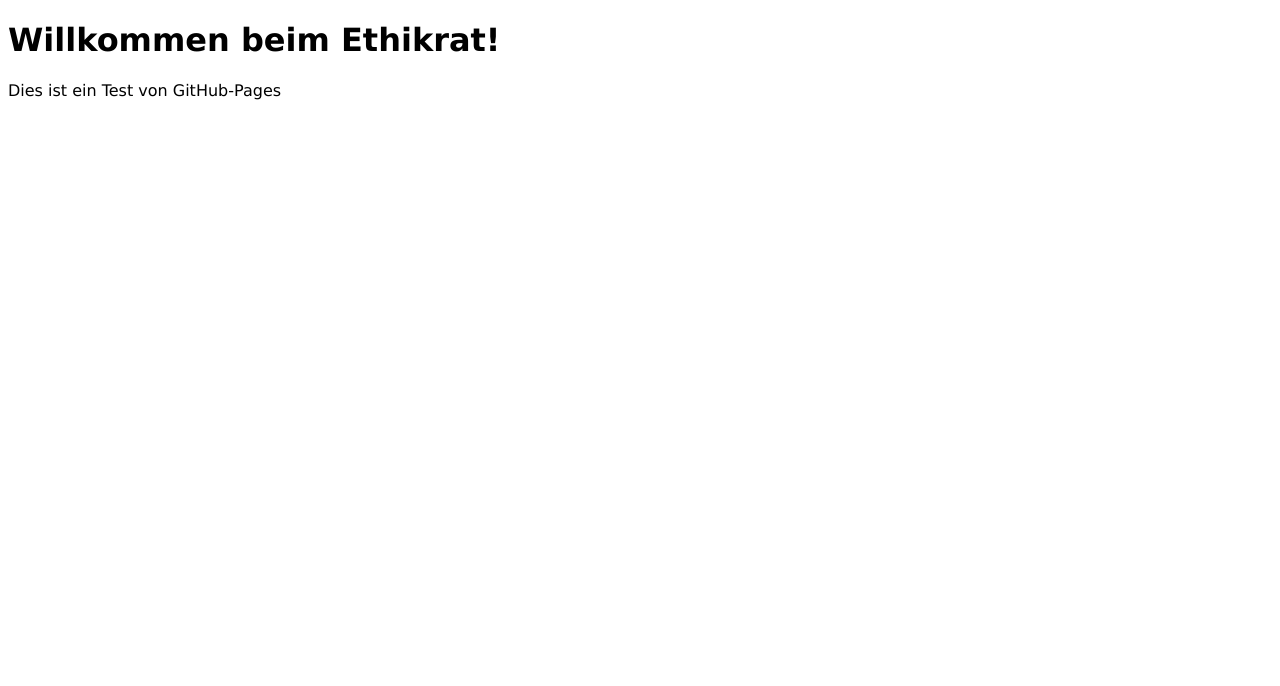
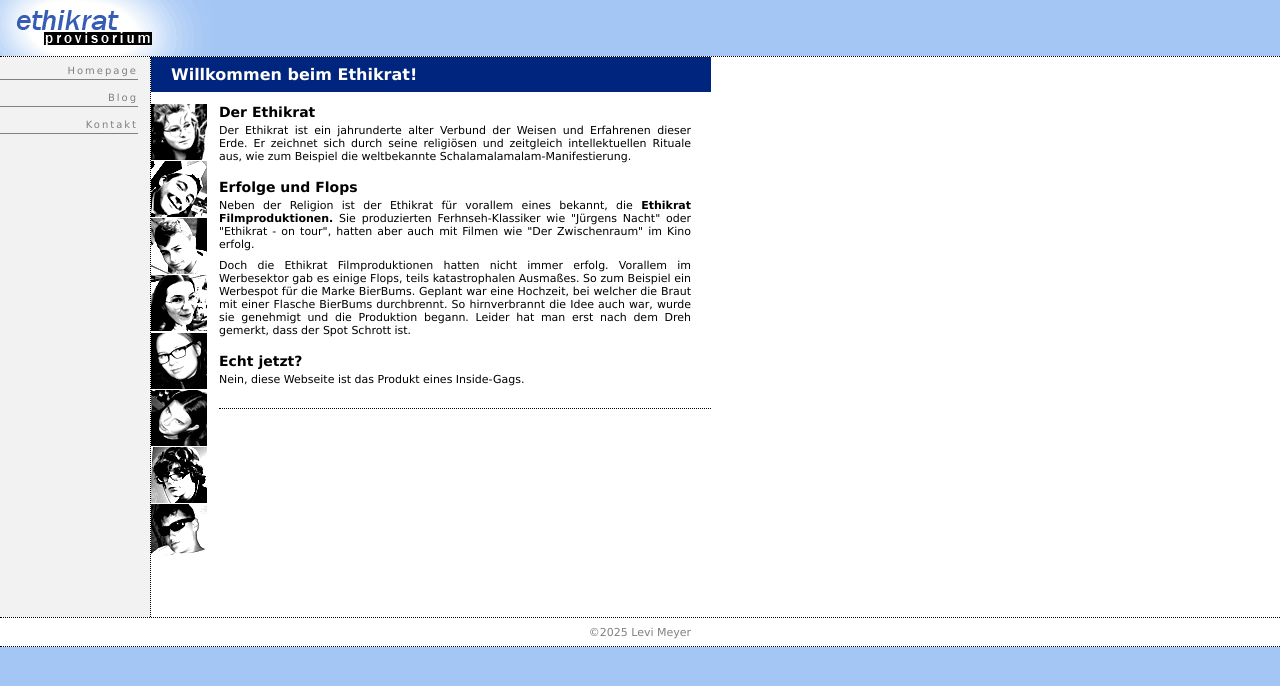
Before and after one commit to rudolf-007/rudolf-007.github.io, a plain HTML site: page index.html in a window 1280 px wide. Drawn offline with Linux system fonts and the light colour scheme.

Commit message:
added main page content

```diff
--- /dev/null
+++ b/footer-style.css
@@ -0,0 +1,6 @@
+/* CSS Document */
+* {
+	font-family:Verdana, Arial, Helvetica, sans-serif;
+	text-align: center;
+	color: grey;
+}
--- /dev/null
+++ b/footer.html
@@ -0,0 +1,13 @@
+<!DOCTYPE html>
+<html>
+<head>
+<meta http-equiv="Content-Type" content="text/html; charset=utf-8">
+<title>Footer</title>
+<link rel="stylesheet" type="text/css" href="superglobal-style.css">
+<link rel="stylesheet" type="text/css" href="footer-style.css">
+</head>
+
+<body>
+<p>&copy;2025 Levi Meyer</p>
+</body>
+</html>
--- /dev/null
+++ b/header-style.css
@@ -0,0 +1,8 @@
+/* CSS Document */
+body {
+	background-color: #a3c6f4;
+}
+
+img {
+	display: block;
+}
--- /dev/null
+++ b/header.html
@@ -0,0 +1,13 @@
+<!DOCTYPE HTML>
+<html>
+<head>
+<meta charset="utf-8">
+<title>Header</title>
+<link rel="stylesheet" type="text/css" href="superglobal-style.css">
+<link rel="stylesheet" type="text/css" href="header-style.css">
+</head>
+
+<body>
+<img src="header.gif" alt="ethikrat- provisorium">
+</body>
+</html>
--- a/index.html
+++ b/index.html
@@ -1,13 +1,44 @@
-<!DOCTYPE html>
+<!DOCTYPE HTML>
 <html lang="de">
 <head>
-    <title>Startseite</title>
-    <meta charset="UTF-8">
+<meta charset="utf-8">
+	<title>ethikrat - homepage</title>
 	<link rel="stylesheet" type="text/css" href="style.css">
+	<link rel="stylesheet" type="text/css" href="superglobal-style.css">
 </head>
 
 <body>
+	<div id="container">
+	<table width="100%" border="0" cellspacing="0">
+		<tr>
+			<td id="header" colspan="3">
+				<iframe src="header.html" height="56px" width="100%" frameborder="0" scrolling="no"></iframe>
+			</td>
+		</tr>
+		<tr>
+			<td valign="top" id="sidebar">
+				<iframe src="sidebar.html" height="560px" width="150px" frameborder="0" scrolling="no"></iframe>
+			</td>
+			<td valign="top" id="content">
 				<h1>Willkommen beim Ethikrat!</h1>
-    <p>Dies ist ein Test von GitHub-Pages</p>
+				<img id="content-side" src="people.gif" src="einige Ethikratler">
+				<h2>Der Ethikrat</h2>
+				<p>Der Ethikrat ist ein jahrunderte alter Verbund der Weisen und Erfahrenen dieser Erde. Er zeichnet sich durch seine religiösen und zeitgleich intellektuellen Rituale aus, wie zum Beispiel die weltbekannte Schalamalamalam-Manifestierung.</p>
+				<h2>Erfolge und Flops</h2>
+				<p>Neben der Religion ist der Ethikrat für vorallem eines bekannt, die <b>Ethikrat Filmproduktionen.</b> Sie produzierten Ferhnseh-Klassiker wie "Jürgens Nacht" oder "Ethikrat - on tour", hatten aber auch mit Filmen wie "Der Zwischenraum" im Kino erfolg. </p>
+				<p>Doch die Ethikrat Filmproduktionen hatten nicht immer erfolg. Vorallem im Werbesektor gab es einige Flops, teils katastrophalen Ausmaßes. So zum Beispiel ein Werbespot für die Marke BierBums. Geplant war eine Hochzeit, bei welcher die Braut mit einer Flasche BierBums durchbrennt. So hirnverbrannt die Idee auch war, wurde sie genehmigt und die Produktion begann. Leider hat man erst nach dem Dreh gemerkt, dass der Spot Schrott ist.</p>
+				<h2>Echt jetzt?</h2>
+				<p>Nein, diese Webseite ist das Produkt eines Inside-Gags.</p>
+				<hr>
+			</td>
+			<td id="space"></td>
+		</tr>
+		<tr>
+			<td id="footer" colspan="3">
+			<iframe src="footer.html" height="20px" width="100%" frameborder="0" scrolling="no"></iframe>
+			</td>
+		</tr>
+	</table>
+	</div>
 </body>
 </html>
--- /dev/null
+++ b/sidebar-style.css
@@ -0,0 +1,34 @@
+/* CSS Document */
+body {
+	background-color: #f2f2f2;
+}
+
+ul {
+	margin-right: 12px;
+	margin-top: 8px;
+	list-style: none;
+	text-align: right;
+}
+
+li {
+	margin-bottom: 12px;
+}
+
+a {
+	letter-spacing: 2px;
+	text-decoration: none;
+	font-family: Verdana, Arial, Helvetica, sans-serif;
+	color: grey;
+}
+
+a div {
+	font-size: 10px;
+	padding-bottom: 3px;
+	border-bottom: solid 1px grey;
+}
+
+a div:hover {
+	background-color: #00257E;
+	border-bottom: solid 1px #00257E;
+	color: white;
+}
--- /dev/null
+++ b/sidebar.html
@@ -0,0 +1,22 @@
+<!DOCTYPE HTML>
+<html lang="de">
+<head>
+<meta charset="utf-8">
+<title>Sidebar</title>
+<link rel="stylesheet" type="text/css" href="superglobal-style.css">
+<link rel="stylesheet" type="text/css" href="sidebar-style.css">
+<script type="text/javascript">
+	function frameRedir(destination) {
+		document.write("baum");
+	}
+</script>
+</head>
+
+<body>
+	<ul>
+		<li><a href="index.html" target="_top"><div>Homepage</div></a></li>
+		<li><a href="blog.html" target="_top"><div>Blog</div></a></li>
+		<li><a href="kontakt.html" target="_top"><div>Kontakt</div></a></li>
+	</ul>
+</body>
+</html>
--- a/style.css
+++ b/style.css
@@ -1,3 +1,76 @@
-* {
-  font-family: verdana;
+/* global */
+body {
+	background-color: #a3c6f4;
 }
+
+iframe {
+	display: block;
+	border: none;
+}
+
+#container {
+	background-color: white;
+	border-bottom: dotted 1px black;
+}
+
+#header {
+	height: 56px;
+	border-bottom: dotted 1px black;
+}
+
+#sidebar {
+	width: 150px;
+	height: 560px;
+	background-color: #f2f2f2;
+	border-right: dotted 1px black;
+}
+
+#content {
+	width: 560px;
+}
+
+#content-side {
+	display: block;
+	float: left;
+	margin-right: 12px;
+}
+
+#footer {
+	padding-top: 8px;
+	border-top: dotted 1px black;
+}
+
+/* text styles */
+h1,h2,p {
+	font-family:Verdana, Arial, Helvetica, sans-serif;
+}
+
+p {
+	padding-left: 20px;
+	padding-right: 20px;
+	padding-bottom: 8px;
+	text-align: justify;
+}
+
+h1 {
+	padding: 8px;
+	padding-left: 20px;
+	margin-bottom: 12px;
+	font-size: 16px;
+	border-top: none;
+	border-left: none;
+	background-color: #00257e;
+	color: white;
+}
+
+h2 {
+	margin-top: 8px;
+	padding-bottom: 4px;
+	font-size: 14px;
+}
+
+hr {
+	margin-top: 14px;
+	border: none;
+	border-bottom: dotted 1px black;
+}
--- /dev/null
+++ b/superglobal-style.css
@@ -0,0 +1,6 @@
+/* apply for all pages (including iframe content) */
+* {
+	margin: 0;
+	padding: 0;
+	font-size: 11px;
+}
```
Also changed, not shown: blog.html (added, +36 -0 lines), content.html (added, +11 -0 lines), kontakt.html (added, +36 -0 lines), header.gif (added), people.gif (added). Lines whose indentation alone changed are shown as unchanged.
